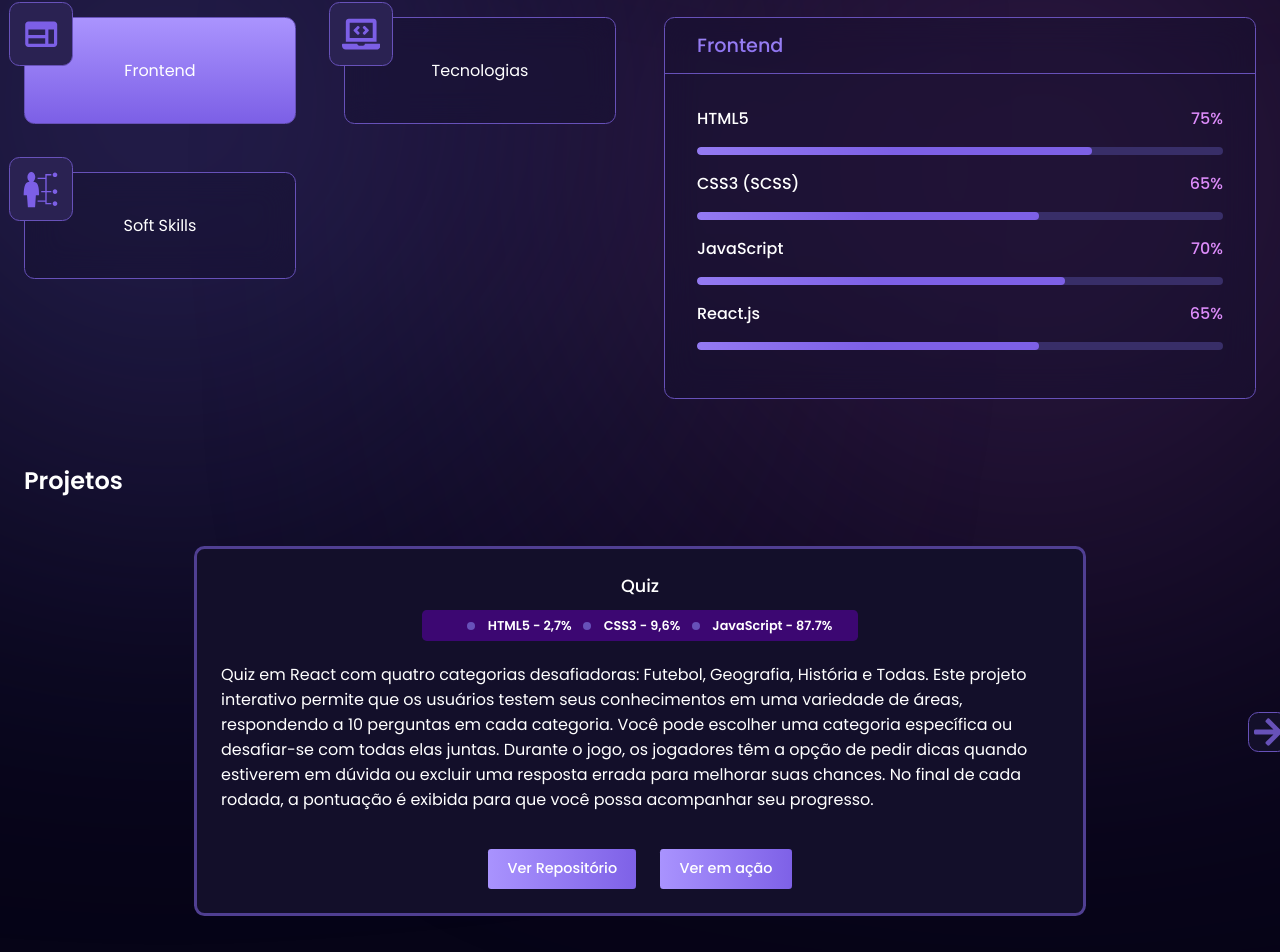
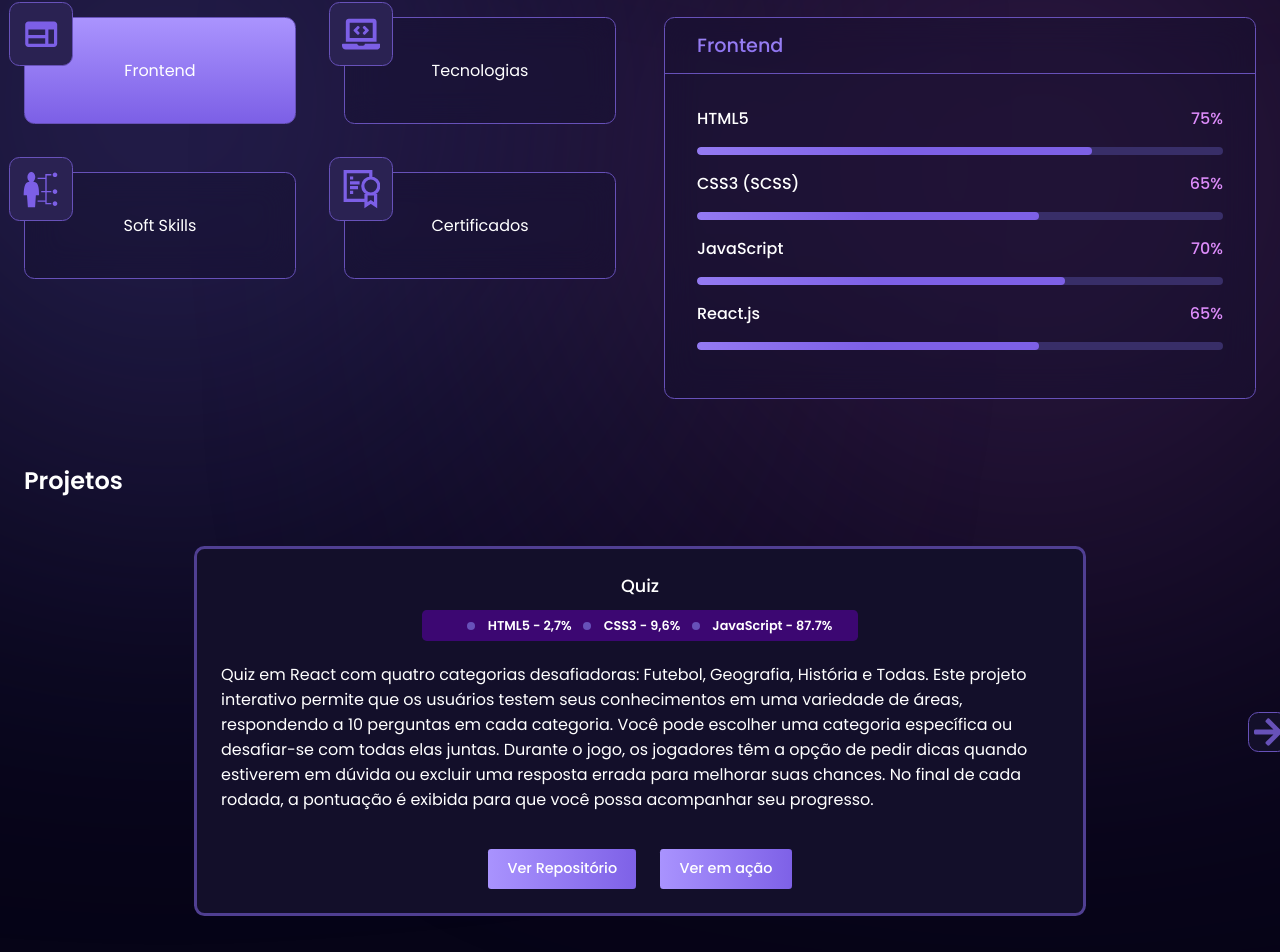
Before and after one commit to fabrciovvieira/myPortfolio, a React (Vite) app: page / in a window 1280 px wide. Shown: the part 1113-2065 px from the top of the page. Built offline with nearby package versions, Linux system fonts and the light colour scheme.

Commit message:
Adicionei a opção para o usuário baixar meus certificados e ver o progresso dos cursos que estou fazendo

```diff
--- a/package.json
+++ b/package.json
@@ -16,7 +16,7 @@
     "axios": "^1.6.8",
     "react": "^18.2.0",
     "react-dom": "^18.2.0",
-    "react-icons": "^5.0.1",
+    "react-icons": "^5.2.0",
     "react-router-dom": "^6.22.1",
     "react-slick": "^0.30.2",
     "slick-carousel": "^1.8.1"
--- a/src/components/skills/skillCard/SkillCard.jsx
+++ b/src/components/skills/skillCard/SkillCard.jsx
@@ -3,6 +3,7 @@ import '../skillCard/SkillCard.css'
 import { MdOutlineWeb } from "react-icons/md"
 import { FaLaptopCode } from "react-icons/fa"
 import { GiSkills } from "react-icons/gi"
+import { GrCertificate } from "react-icons/gr";
 
 const SkillCard = ({ title, iconUrl, isActive, onClick }) => {
 
@@ -18,6 +19,9 @@ const SkillCard = ({ title, iconUrl, isActive, onClick }) => {
     case 'GiSkills':
       IconComponent = GiSkills;
       break;
+    case 'GrCertificate':
+      IconComponent = GrCertificate
+      break
     default:
       break;
   }
@@ -28,7 +32,7 @@ const SkillCard = ({ title, iconUrl, isActive, onClick }) => {
         <div className="skill-icon">
             <IconComponent className="icones-skills" size={100} color={"#7c5fe6"}/>
         </div>
-        <span>{title}</span>
+          <span>{title}</span>
     </div>
   )
 }
--- a/src/components/skills/skillsInfoCard/SkillsInfoCard.css
+++ b/src/components/skills/skillsInfoCard/SkillsInfoCard.css
@@ -5,7 +5,10 @@
     background: rgba(22, 17, 47, 0.398);
     backdrop-filter: blur(1rem);
 }
-
+.h6-certificado {
+    display: flex;
+    justify-content: space-between;
+}
 .skills-info-card h6 {
     font-size: 1.2rem;
     font-weight: 500;
--- a/src/components/skills/skillsInfoCard/SkillsInfoCard.jsx
+++ b/src/components/skills/skillsInfoCard/SkillsInfoCard.jsx
@@ -1,11 +1,20 @@
 import React from 'react'
 import '../skillsInfoCard/SkillsInfoCard.css'
+import { MdDownload } from "react-icons/md";
+import certificadoFrontEnd from '../../../certificados/frontEndCertificado.pdf'
+
 
 const SkillsInfoCard = ({ heading, skills }) => {
+
   return (
     <div className='skills-info-card'>
-        <h6>{heading}</h6>
-
+        {heading === 'Certificados' ? (
+            <h6 className='h6-certificado'>{heading}<a href={certificadoFrontEnd} download>
+                <MdDownload />
+            </a> </h6>
+        ):(
+            <h6>{heading}</h6>
+        )}
         <div className="skills-info-content">
             {skills.map((item, index) => (
                 <React.Fragment key={`skill_${index}`}>
--- a/src/utils/data.js
+++ b/src/utils/data.js
@@ -28,6 +28,15 @@ export const SKILLS = [
             { skill: "Inglês C1", percentage: "90%" },
         ],
     },
+    {
+        title: "Certificados",
+        icon: "GrCertificate",
+        skills: [
+            {skill: "Formação FrontEnd", percentage: "100%" },
+            {skill: "Git e Github do básico ao avançado", percentage: "55%" },
+            {skill: "React - Guia completo", percentage: "5%" },
+        ]
+    }
 ];
 
 export const WORK_EXPERIENCE = [
```
Also changed, not shown: 1 other file (tests, documents, lock files or other folders).
